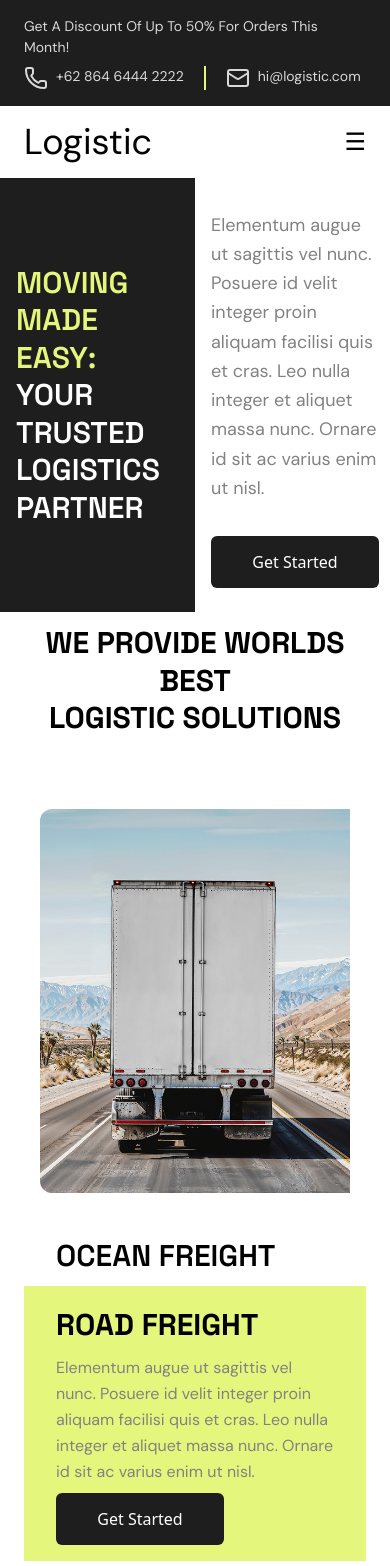
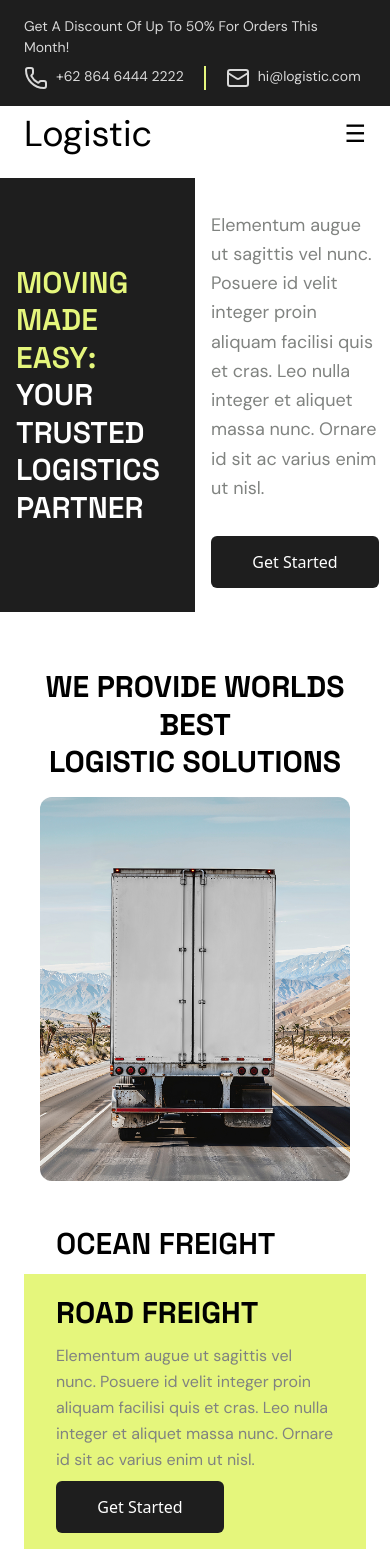
Before and after one commit to Mdsakib999/Logistics-development-M-5, a React (Vite) app: page / in a window 390 px wide. Shown: the top 1566 px of the page. Built offline with nearby package versions, Linux system fonts and the light colour scheme.

Commit message:
responsive issues fixed

```diff
--- a/src/components/Home/Hero.jsx
+++ b/src/components/Home/Hero.jsx
@@ -6,7 +6,7 @@ export default function Hero() {
   const { width } = useWindowSize();
   return (
     <div
-      className={`h-[434px] w-full mx-auto max-w-[1140px] flex justify-center gap-2 mb-1 md:mb-18 sm:gap-10 ${width < 387 && "flex-col"}`}
+      className={`h-[434px] w-full mx-auto max-w-[1140px] flex justify-center gap-2 mt-0 sm:mt-4 mb-12 md:mb-18 sm:gap-10 ${width < 387 && "flex-col"}`}
     >
       <div
         className={`bg-primary flex items-center w-1/2 lg:w-[826px] md:justify-center lg:justify-end pr-16 pl-4 md:pl-10 ${
--- a/src/components/layout/Header.jsx
+++ b/src/components/layout/Header.jsx
@@ -7,9 +7,9 @@ export default function Header() {
   return (
     <div className="font-text">
       <TopHeader />
-      <Container className="py-4">
+      <Container className="pb-6 sm:pb-0">
         {/* Desktop menu */}
-        <nav className="hidden md:flex h-[110px] items-center justify-between">
+        <nav className="hidden md:flex items-center justify-between">
           <h2 className="text-[40px]">Logistic</h2>
           <ul className="flex gap-5 mr-[60px]">
             <li>
--- a/src/components/sections/Solution.jsx
+++ b/src/components/sections/Solution.jsx
@@ -7,7 +7,7 @@ export default function Solution() {
   return (
     <div className="w-full">
       <Container className={"w-full lg:w-[1102px]"}>
-        <Heading className="pb-18"
+        <Heading className="pb-4 sm:pb-12"
           fontWeight="bold"
           lineHeight="tight"
           align="center"
@@ -18,7 +18,7 @@ export default function Solution() {
           {/* image aside */}
           <div className="w-full px-4 md:w-[573px]">
             <img
-              className="rounded-l-xl w-full mt-0 md:mt-8 lg:mt-0 h-96 md:h-auto object-cover"
+              className="rounded-xl sm:rounded-l-xl w-full mt-0 md:mt-8 lg:mt-0 h-96 md:h-auto object-cover"
               src={truckBackside}
               alt="truck-backside"
             />
--- a/src/components/ui/Button.jsx
+++ b/src/components/ui/Button.jsx
@@ -4,7 +4,7 @@ export default function Button({ children, to, type = "primary" }) {
   return (
     <Link
       to={to}
-      className={`flex items-center text-base justify-center w-[10.5rem] h-[3.25rem] rounded-md py-5 px-10 ${
+      className={`flex items-center text-base justify-center w-[10.5rem] h-[3.25rem] rounded-md py-5 px-8 ${
         type === "primary"
           ? "bg-primary text-white hover:bg-white hover:border-2 hover:border-black hover:text-black"
           : type === "secondary"
```
